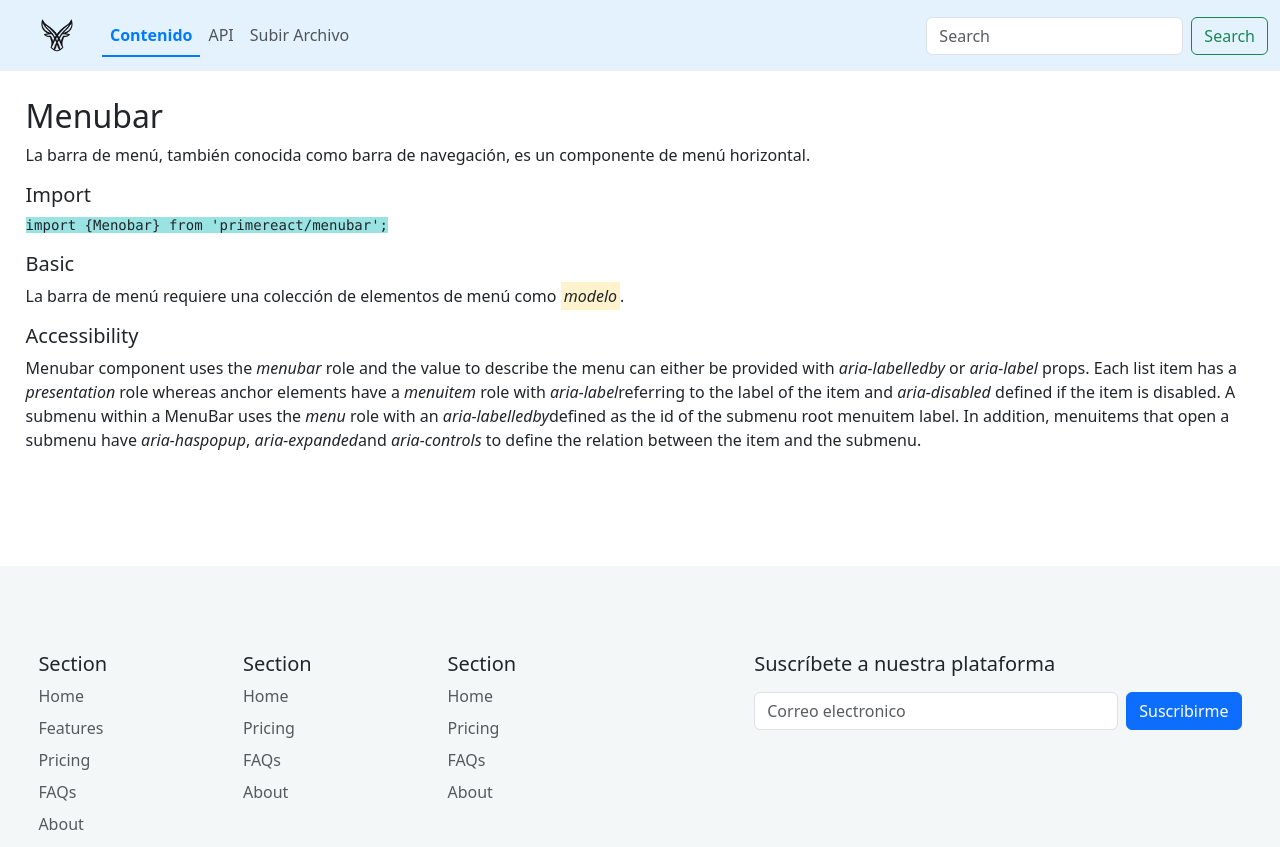
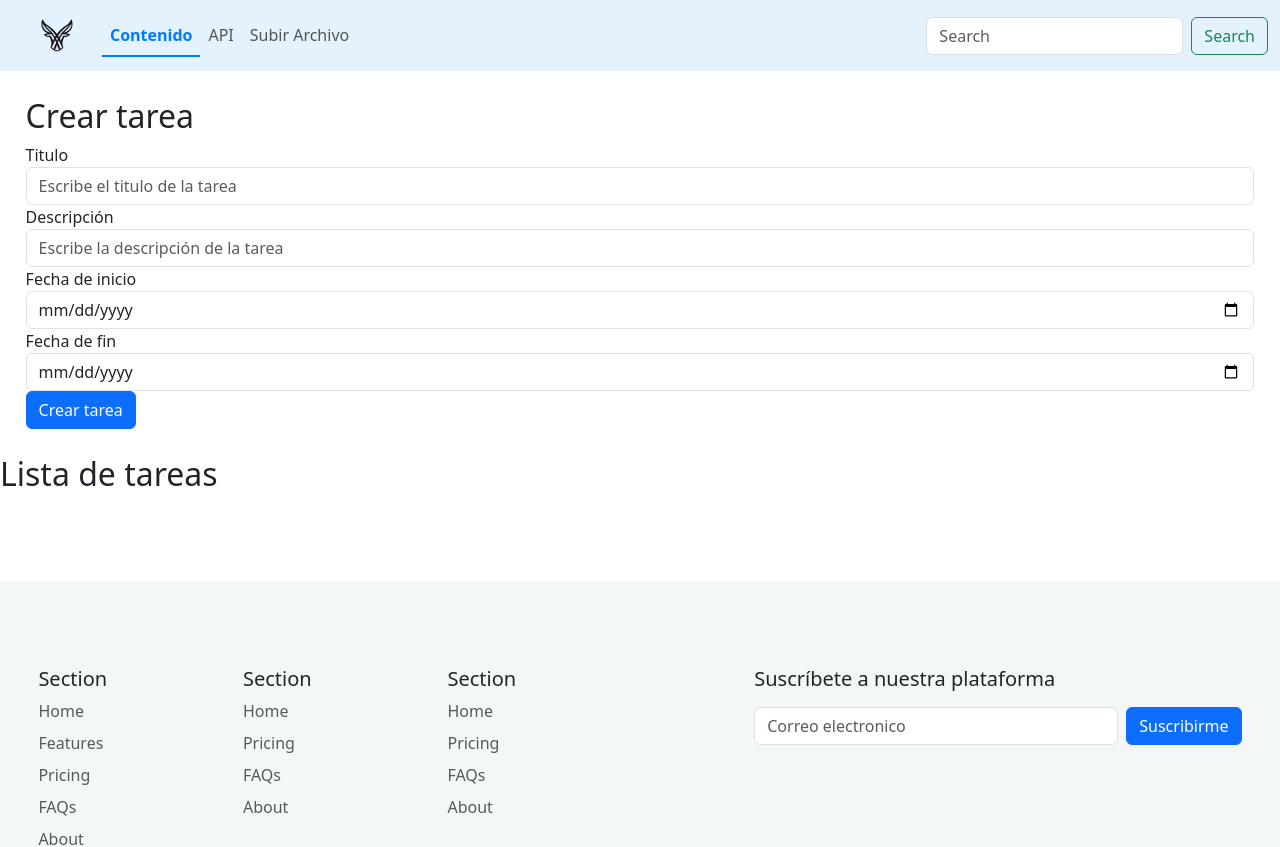
Before and after one commit to EdiTeo/gestorColabTareas, a React (Vite) app: page /contenido in a window 1280 px wide. Shown: the top 847 px of the page. Built offline with nearby package versions, Linux system fonts and the light colour scheme.

Commit message:
feat: form para crear tareas con bd

```diff
--- a/src/componentes/Contenido.jsx
+++ b/src/componentes/Contenido.jsx
@@ -1,29 +1,147 @@
 import '../index.css'
+import { initializeApp } from "firebase/app";
+import { getAnalytics } from "firebase/analytics";
+import { addDoc, collection, getFirestore, doc, deleteDoc, updateDoc, getDoc, getDocs } from 'firebase/firestore'; // Corregido
+import { useState } from 'react';
+//configuracion de firebase
+const firebaseConfig = {
+    apiKey: "AIzaSyDHMWKYqN68Uu3sNwUMW8I5pG9-t_QF3mw",
+    authDomain: "cirelect-2021.firebaseapp.com",
+    databaseURL: "https://cirelect-2021-default-rtdb.firebaseio.com",
+    projectId: "cirelect-2021",
+    storageBucket: "cirelect-2021.firebasestorage.app",
+    messagingSenderId: "785896457649",
+    appId: "1:785896457649:web:1b3f8def9a890699d92990",
+    measurementId: "G-C5LYR0SJZH"
+  };
+   //inicializar firebase
+    const app = initializeApp(firebaseConfig);
+    const analytics = getAnalytics(app);
+    const db = getFirestore(app);
+
+/**
+ * DATOS POR DEFECTO DE UNA TAREA
+ *  descripción "255" (cadena)
+    estado false (booleano)
+    fechaFin 14 de febrero de 2025, 12:34:28 a.m. UTC-4 (marca de tiempo)
+    fechaInicio 1 de febrero de 2025, 10:34:12 p.m. UTC-4 (marca de tiempo)
+    titulo "100"
+ *
+ */
+//metodo para crear Tareas
+export async function createTarea(tarea){
+    try{
+        const docRef = await addDoc(collection(db, 'tareas'),{
+            titulo: tarea.titulo,
+            descripcion: tarea.descripcion,
+            estado: tarea.estado,
+            fechaFin: tarea.fechaFin,
+            fechaInicio: tarea.fechaInicio,
+        });
+        console.log('Tarea creada con la ID: ', docRef.id);
+        return {id: docRef.id, ...tarea};
+    }catch(error){
+        console.error(`Error al crear la tarea: ${error}`);
+    }
+
+}
+//metodo para eliminar tareas
+export async function deleteTarea(id){
+    try{
+        const borrarDoc =  doc(db, 'tareas', id);
+        await deleteDoc(borrarDoc);
+        console.log("La tarea fue eliminada con éxito");
+    }catch(error){
+        console.error(`Error al eliminar la tarea ${error}`);
+    }
+}
+
+//metodo para actualizar tareas
+export async function updateTarea(id, tarea){
+    try{
+        const actualizar = doc(db, 'tareas', id);
+        await updateDoc(actualizar,{
+            titulo: tarea.titulo,
+            descripcion: tarea.descripcion,
+            estado: tarea.estado,
+            fechaFin: tarea.fechaFin,
+            fechaInicio: tarea.fechaInicio,
+        });
+        console.log("La tarea fue actualizada con éxito");
+    }catch(error){
+        console.error(`Error al actualizar la tarea ${error}`);
+    }
+}
+//metodo para obtener tareas
+
+//metodo para obtener una tarea
+
+
 export function  Contenido(){
+    const [tareas, setTareas] = useState([]);
+    //funcionalidad para crear una tarea
+    const handleSubmit  = async (e) => {
+        e.preventDefault();
+        const titulo = e.target.titulo.value;
+        const descripcion = e.target.descripcion.value;
+        const fechaInicio = e.target.fechaInicio.value;
+        const fechaFin = e.target.fechaFin.value;
+        const nuevaTarea = {
+            titulo,
+            descripcion,
+            estado: false,
+            fechaInicio,
+            fechaFin,
+        };
+        const mostrarTarea = await createTarea(nuevaTarea);
+            if(mostrarTarea){
+                setTareas([...tareas, mostrarTarea]);
+            }
+
+    };
+    //mostrar el formulario para crear una tarea
+
     return(
         <>
             <div className="text-sm-start">
-                <h2>Menubar</h2>
-                <p className="lh-base">La barra de menú, también conocida como barra de navegación, es un componente de menú horizontal.</p>
-                <h5>Import</h5>
-                <div>
-                    <pre>
-                        <code className='code-contenido '>
-                             <span>import {'{Menobar}'} from 'primereact/menubar';</span>
-                        </code>
-                    </pre>
-                </div>
-                <h5>Basic</h5>
-                 <p>La barra de menú requiere una colección de elementos de menú como <i><mark>modelo</mark></i>.</p>
-                 <h5>Accessibility</h5>
-                 <p className='doc-section-description'>Menubar component uses the <i>menubar</i> role and the value to describe the menu can either
-                  be provided with <i>aria-labelledby</i> or <i>aria-label</i> props. Each list item has
-                    a <i>presentation</i> role whereas anchor elements have a <i>menuitem</i> role with <i>aria-label</i>
-                    referring to the label of the item and <i>aria-disabled</i> defined if the item is disabled.
-                    A submenu within a MenuBar uses the <i>menu</i> role with an <i>aria-labelledby</i>
-                    defined as the id of the submenu root menuitem label. In addition,
-                    menuitems that open a submenu have <i>aria-haspopup</i>, <i>aria-expanded</i>
-                    and <i>aria-controls</i> to define the relation between the item and the submenu.</p>
+                <form onSubmit={handleSubmit}>
+                    <h2>Crear tarea</h2>
+                    <div className="form-group">
+                        <label htmlFor="titulo">Titulo</label>
+                        <input type="text" className="form-control" id="titulo" placeholder="Escribe el titulo de la tarea"/>
+                    </div>
+                    <div className="form-group">
+                        <label htmlFor="descripcion">Descripción</label>
+                        <input type="text" className="form-control" id="descripcion" placeholder="Escribe la descripción de la tarea"/>
+                    </div>
+                    <div className="form-group">
+                        <label htmlFor="fechaInicio">Fecha de inicio</label>
+                        <input type="date" className="form-control" id="fechaInicio"/>
+                    </div>
+                    <div className="form-group">
+                        <label htmlFor="fechaFin">Fecha de fin</label>
+                        <input type="date" className="form-control" id="fechaFin"/>
+                    </div>
+                    <button type="submit" className="btn btn-primary">Crear tarea</button>
+                </form>
+            </div>
+            <div className='lista-tareas'>
+                <h2>Lista de tareas</h2>
+                <ul>
+                    {tareas.map((tarea) => (
+                        <div>
+                            <li key={tarea.id} className="list-group-item d-flex justify-content-between align-items-center">
+                                <h3>{tarea.titulo}</h3>
+                                <p>{tarea.descripcion}</p>
+                                <p>{tarea.fechaInicio}</p>
+                                <p>{tarea.fechaFin}</p>
+                                <button className="btn btn-danger">Eliminar</button>
+                                <button className="btn btn-warning">Editar</button>
+                                <span>Estado: {tarea.estado ? '✅ Completado' : '⏳ Pendiente'}</span>
+                            </li>
+                        </div>
+                    ))}
+                </ul>
             </div>
         </>
     );
--- a/src/componentes/Ejemplos.jsx
+++ b/src/componentes/Ejemplos.jsx
@@ -1,11 +1,13 @@
 import React from "react";
 import {uploadFiles} from "../firebase/init";
+
 export function  Ejemplos(){
     // const [contador, setContador] = React.useState(0);
     // function tocar(){
     //     setContador(contador+1);
     // }
     //ver todos los archivos creados
+
     return(
         <>
         <div className="text-sm-start">
--- a/src/componentes/MenuBar.jsx
+++ b/src/componentes/MenuBar.jsx
@@ -8,7 +8,6 @@ export default function Menubar(){
     const estilo={
         width:'90px',
         height:'55px',
-
     }
     return(<>
         <nav className="navbar navbar-expand-lg navbar-light" style={{backgroundColor:" #e3f2fd"}}>
```
Also changed, not shown: src/firebase/tareasBD.js (added, +51 -0 lines), src/firebase/init.js (line endings or trailing spaces).
